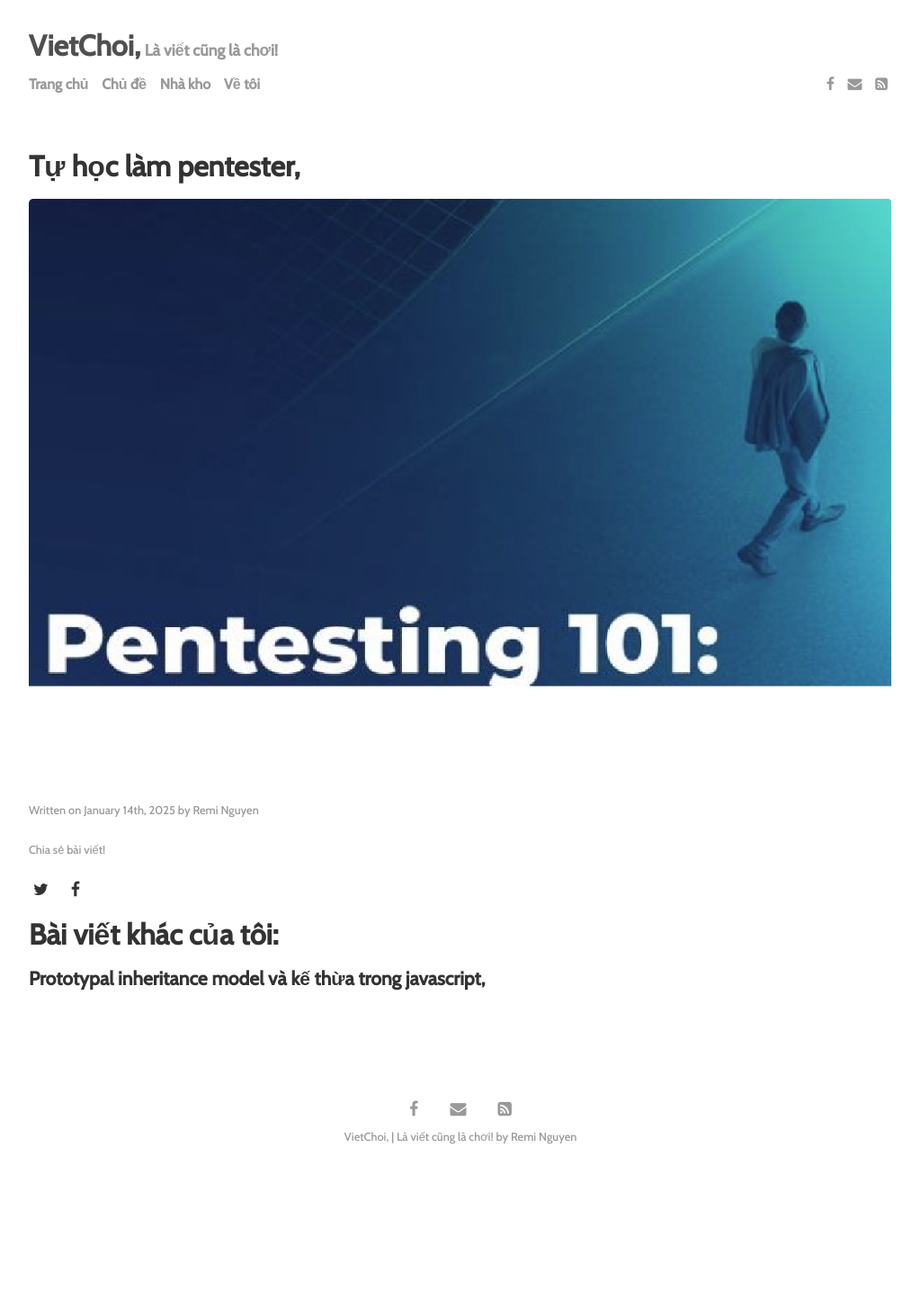
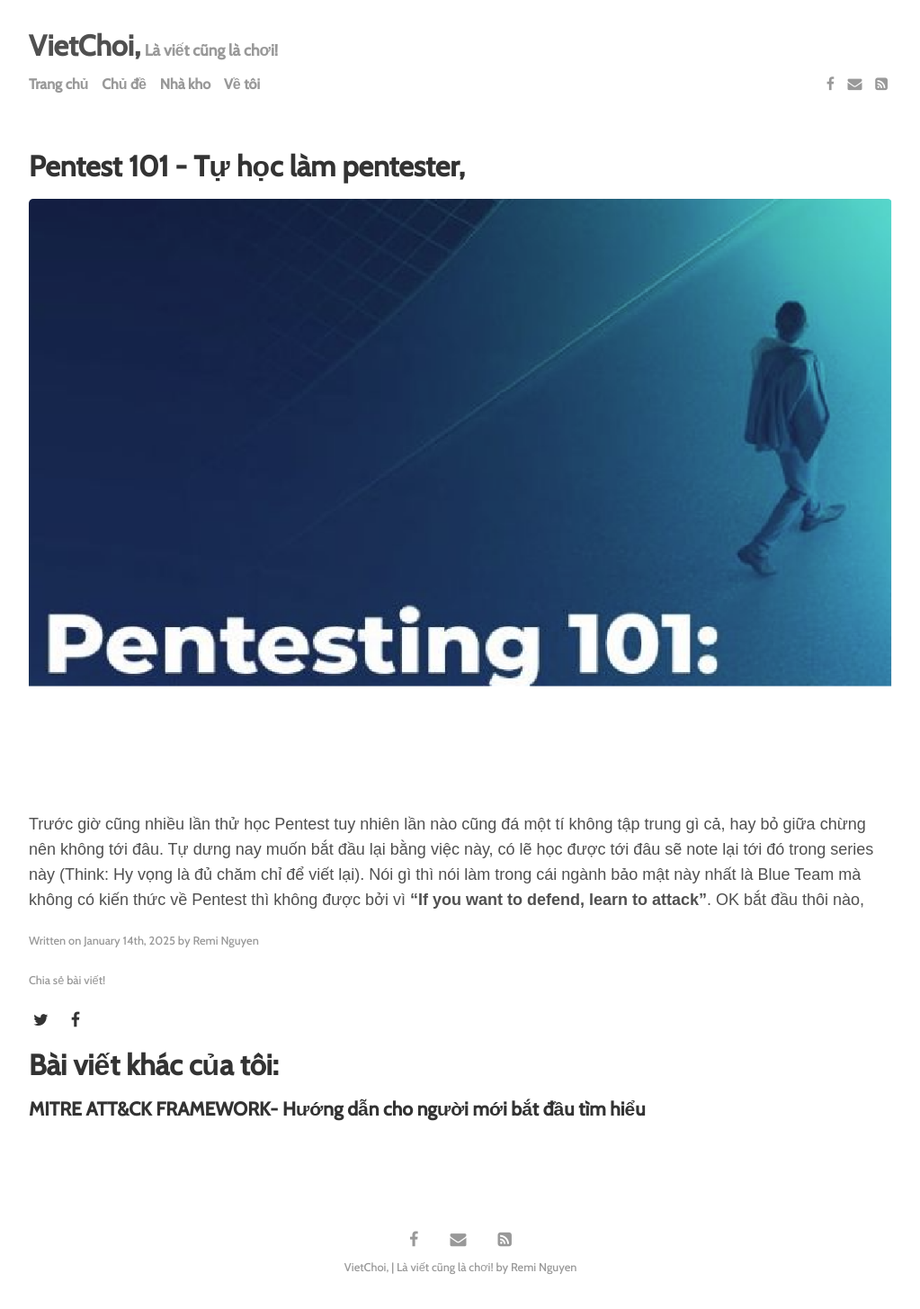
Before and after one commit to vietcf/vietchoi, a Jekyll site: the page built from _posts/2025-01-14-bat-dau-ve-series-bao-mat101.md, in a window 1280 px wide. Shown: the whole page at 90% size, without its empty margins (128-1151 px from the left). Built offline with Jekyll 4.4.1, drawn with Linux system fonts in a browser that asks for light colours; some web fonts are replaced; before the commit the page ends 1310 px from its top, so only the background shows below that.

Commit message:
Pentes 101 day1

```diff
--- a/_posts/2025-01-14-bat-dau-ve-series-bao-mat101.md
+++ b/_posts/2025-01-14-bat-dau-ve-series-bao-mat101.md
@@ -1,7 +1,9 @@
 ---
 layout: post
-title: "Tự học làm pentester,"
+title: "Pentest 101 - Tự học làm pentester,"
 categories: job
-tags: ['Javascript']
+tags: ['Security']
 image: assets/img/2025/01/21/pst_101.png
 ---
+
+Trước giờ cũng nhiều lần thử học Pentest tuy nhiên lần nào cũng đá một tí không tập trung gì cả, hay bỏ giữa chừng nên không tới đâu. Tự dưng nay muốn bắt đầu lại bằng việc này, có lẽ học được tới đâu sẽ note lại tới đó trong series này (Think: Hy vọng là đủ chăm chỉ để viết lại). Nói gì thì nói làm trong cái ngành bảo mật này nhất là Blue Team mà không có kiến thức về Pentest thì không được bởi vì **"If you want to defend, learn to attack"**. OK bắt đầu thôi nào,
```
